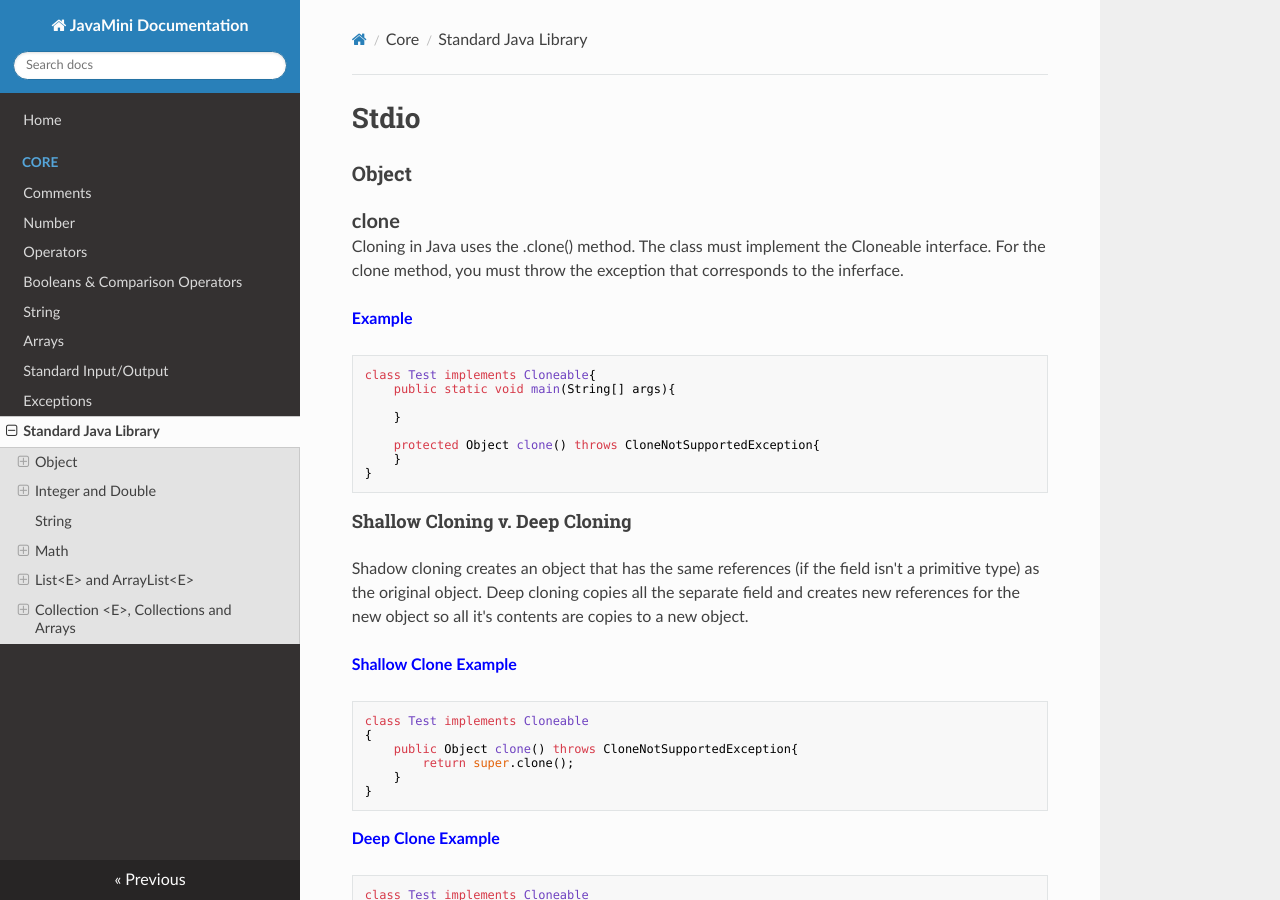
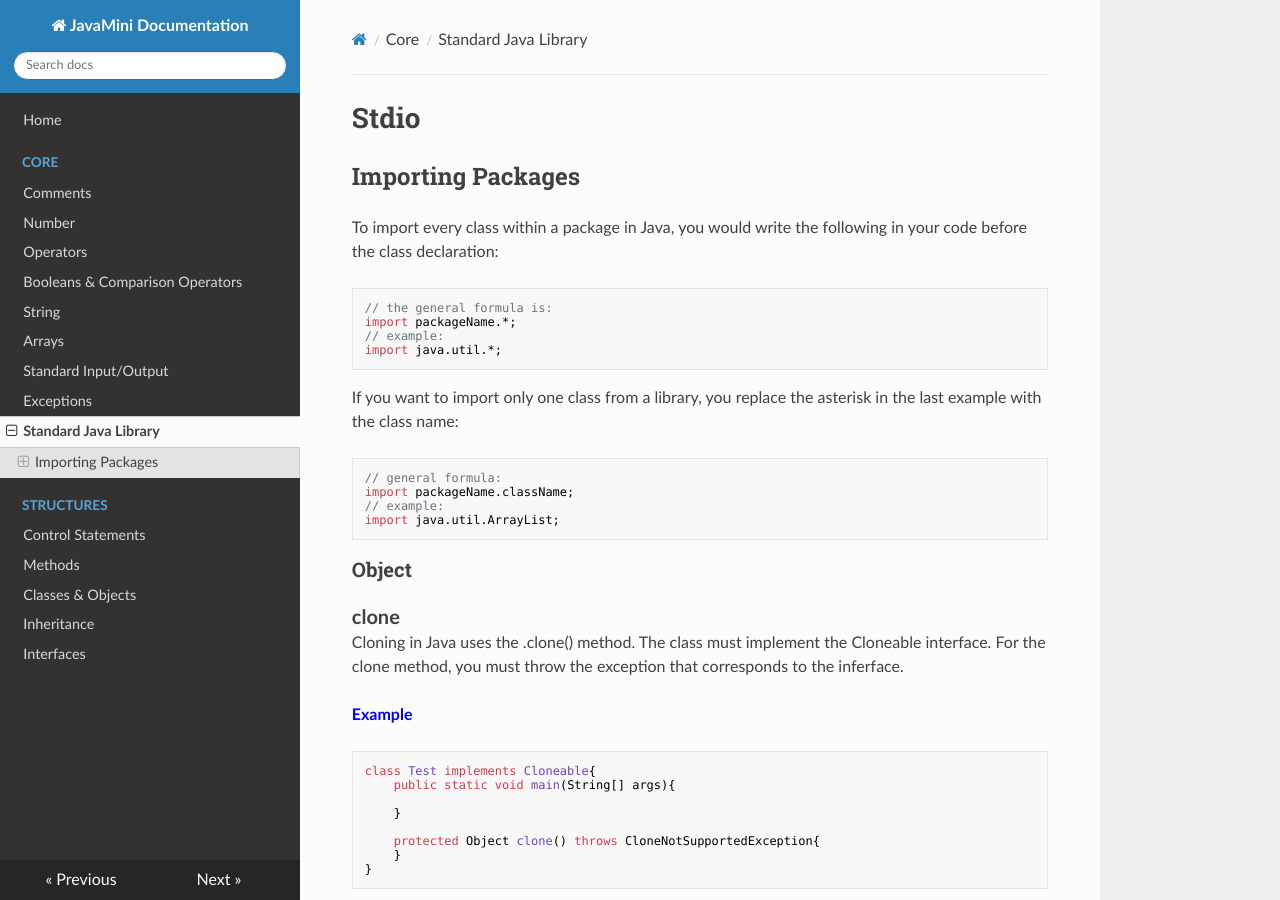
Before and after one commit to bofeng/javamini-doc, an MkDocs documentation site: the page built from doc/core/stdlib.md, in a window 1280 px wide and 900 px high. Built offline with MkDocs 1.6.1, drawn with Linux system fonts in a browser that asks for light colours; nearby versions of some CDN libraries; old or Windows-style settings are respelled for this version of MkDocs.

Commit message:
added structures to docs, added import to stdlib

````diff
--- a/doc/core/stdlib.md
+++ b/doc/core/stdlib.md
@@ -1,4 +1,22 @@
 # Stdio
+
+## Importing Packages
+To import every class within a package in Java, you would write the following in your code before the class declaration:
+``` java
+// the general formula is:
+import packageName.*;
+// example:
+import java.util.*;
+```
+
+If you want to import only one class from a library, you replace the asterisk in the last example with the class name:
+``` java
+// general formula:
+import packageName.className;
+// example:
+import java.util.ArrayList;
+```
+
 ### Object
 <span style="font-size: 20px"><b>clone</b>  </span>
 Cloning in Java uses the .clone() method. The class must implement the Cloneable interface.
--- a/mkdocs.yml
+++ b/mkdocs.yml
@@ -13,3 +13,9 @@
         - 'Standard Input/Output': 'core/stdio.md'
         - 'Exceptions': 'core/exceptions.md'
         - 'Standard Java Library': 'core/stdlib.md'
+    - 'Structures':
+        - 'Control Statements': 'structures/control.md'
+        - 'Methods': 'structures/methods.md'
+        - 'Classes & Objects': 'structures/classes.md'
+        - 'Inheritance': 'structures/inheritance.md'
+        - 'Interfaces': 'structures/interfaces.md'
````
Also changed, not shown: doc/structures/classes.md (added, +13 -0 lines), doc/structures/control.md (added, +8 -0 lines), doc/structures/inheritance.md (added, +7 -0 lines), doc/structures/interfaces.md (added, +6 -0 lines), doc/structures/methods.md (added, +11 -0 lines).
